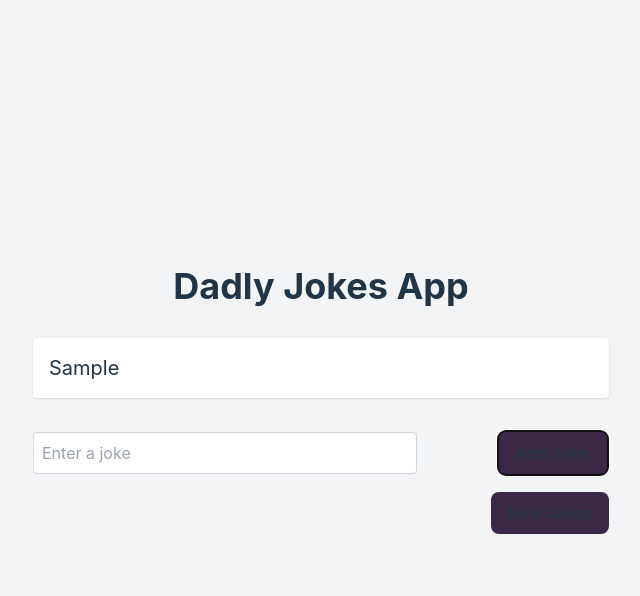
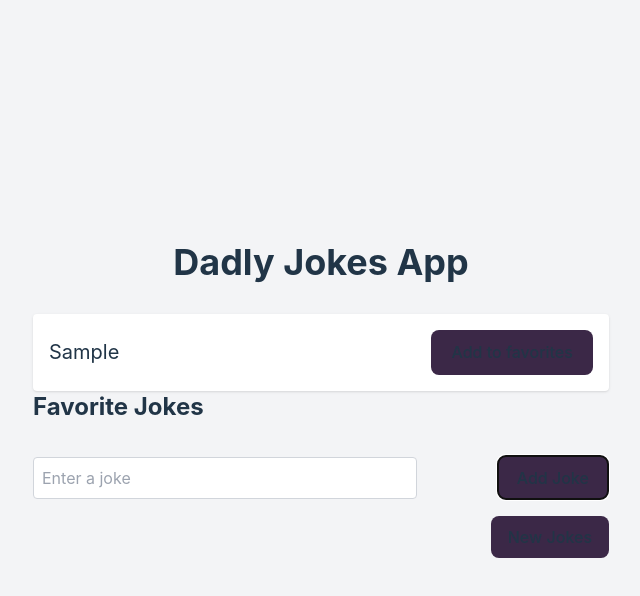
Before and after one commit to Dexeraz/dadly-api-jokes, a React (Vite) app: page / in a window 1280 px wide. Both pictures are taken after typing "Sample" into the empty fields and a click on the button "Add Joke". Shown: the top 596 px of the page, without its empty margins (319-959 px from the left). Built offline with nearby package versions, Linux system fonts and the light colour scheme; no server answers.

Commit message:
Now user can add his favourite jokes to the Fav Jokes list

```diff
--- a/src/App.tsx
+++ b/src/App.tsx
@@ -7,6 +7,7 @@ import { fetchRandomJokes } from "./api/api";
 const App: React.FC = () => {
   const [jokes, setJokes] = useState<Joke[]>([]);
   const [loading, setLoading] = useState<boolean>(false); // Add this line
+  const [favorites, setFavorites] = useState<Joke[]>([]);
 
   useEffect(() => {
     fetchNewJokes();
@@ -29,6 +30,10 @@ const App: React.FC = () => {
     setLoading(false);
   };
 
+  const addToFavorites = (joke: Joke) => {
+    setFavorites((prevFavorites) => [...prevFavorites, joke]);
+  };
+
   return (
     <div className="min-h-screen bg-gray-100 dark:bg-gray-900 flex flex-col items-center justify-center">
       <h1 className="text-4xl font-bold mb-8">Dadly Jokes App</h1>
@@ -37,13 +42,15 @@ const App: React.FC = () => {
           {" "}
           {loading && <div className="spinner mt-4"></div>}
         </div>
-        <JokeList jokes={jokes} />
+        <JokeList jokes={jokes} addToFavorites={addToFavorites} />
+        <h2 className="text-2xl font-bold mb-4">Favorite Jokes</h2>
         <AddJokeForm onAddJoke={handleAddJoke} />
         <div className="flex justify-end	">
           <button onClick={fetchNewJokes} className="mt-4 py-2 px-4">
             New Jokes
           </button>
         </div>
+        <JokeList jokes={favorites} addToFavorites={() => {}} />
       </div>
     </div>
   );
--- a/src/components/JokeList.tsx
+++ b/src/components/JokeList.tsx
@@ -3,17 +3,19 @@ import { Joke } from "../types/Joke";
 
 interface JokeListProps {
   jokes: Joke[];
+  addToFavorites: (joke: Joke) => void;
 }
 
-const JokeList: React.FC<JokeListProps> = ({ jokes }) => {
+const JokeList: React.FC<JokeListProps> = ({ jokes, addToFavorites }) => {
   return (
     <div className="space-y-4">
       {jokes.map((joke) => (
         <div
-          key={joke.id} // Make sure to use the unique key
-          className="p-4 bg-white dark:bg-gray-800 rounded shadow"
+          key={joke.id}
+          className="p-4 bg-white dark:bg-gray-800 rounded shadow flex justify-between items-center"
         >
           <p className="text-xl">{joke.joke}</p>
+          <button onClick={() => addToFavorites(joke)}>Add to favorites</button>
         </div>
       ))}
     </div>
```
